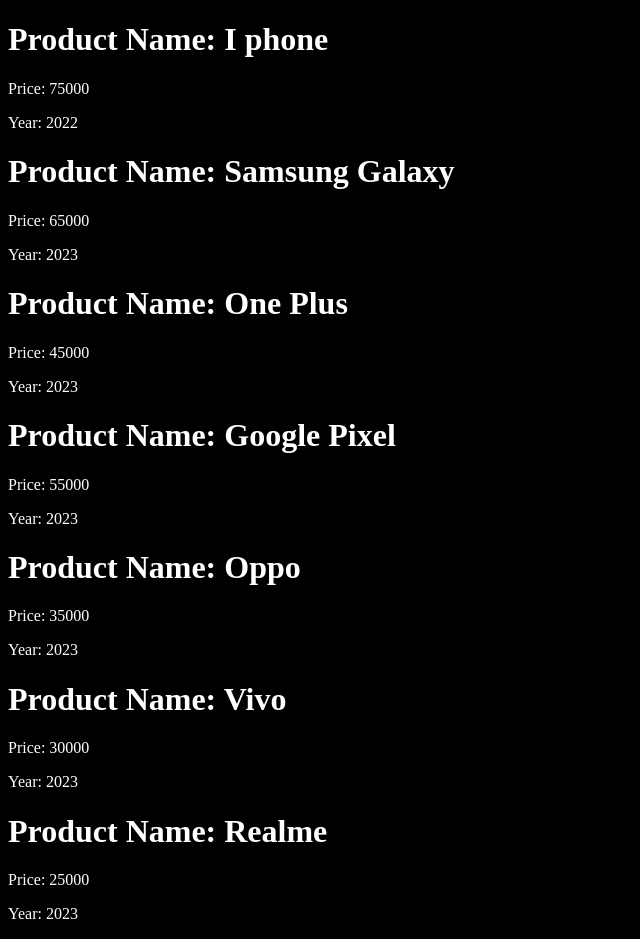
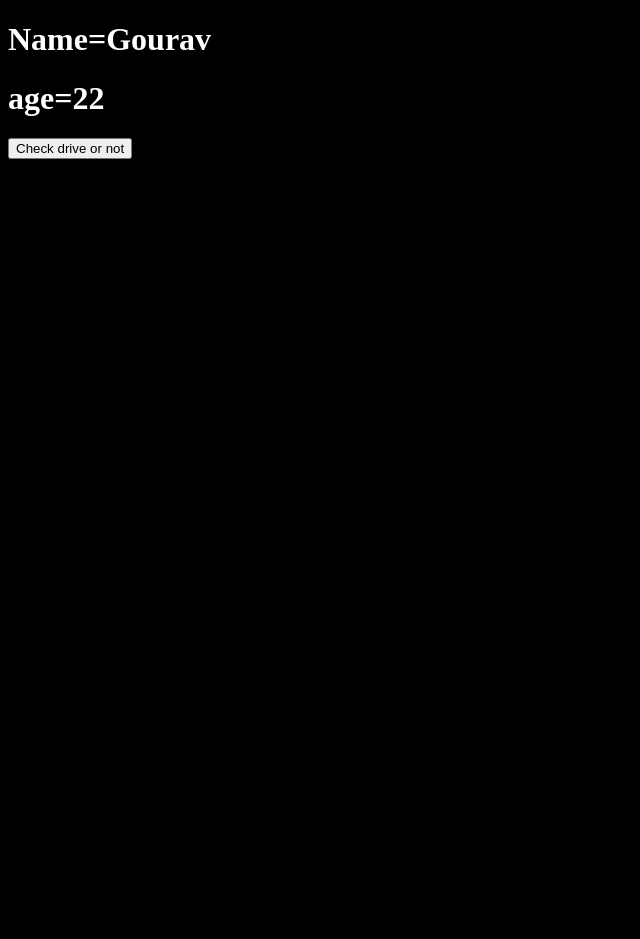
Before and after one commit to gouravgithub7710/web-dev-start-to-end, a React (Vite) app in the folder React_Chapter/: page / in a window 1280 px wide. Shown: the whole page, without its empty margins (0-640 px from the left). After the commit the page ends 800 px from the top, so only its background shows below. Built offline with nearby package versions, Linux system fonts and the light colour scheme.

Commit message:
& operator example  ()?():() ternary operator example

```diff
--- a/React_Chapter/src/App.jsx
+++ b/React_Chapter/src/App.jsx
@@ -72,26 +72,45 @@
 //rafe for react components
 //const implement up side of the return statement
 //<></> empty open and close tags
+//props for showing the data in the component
+
+// import React from 'react'
+// import Person from './Person'
+// //import { Test } from './components/Test'
+// // import Test from './components/Test'
+// import Test from './components/test'
+// import Product from './components/Product'
+// const App = () => {
+//   return (
+//   <>
+//     {/* <Person/> */}
+//     {/* <Test/> */}
+//     <Product name="I phone" price="75000" year="2022"/>
+//     <Product name="Samsung Galaxy" price="65000" year="2023"/>
+//     <Product name="One Plus" price="45000" year="2023"/>
+//     <Product name="Google Pixel" price="55000" year="2023"/>
+//     <Product name="Oppo" price="35000" year="2023"/>
+//     <Product name="Vivo" price="30000" year="2023"/>
+//     <Product name="Realme" price="25000" year="2023"/>
+//   </>
+
+//   )
+// }
+
+// export default App
+
+
+
+
+//&& operator example  ()?():() ternary operator example
 import React from 'react'
-import Person from './Person'
-//import { Test } from './components/Test'
-// import Test from './components/Test'
-import Test from './components/test'
-import Product from './components/Product'
+import Person from './components/Person'
+
 const App = () => {
   return (
-  <>
-    {/* <Person/> */}
-    {/* <Test/> */}
-    <Product name="I phone" price="75000" year="2022"/>
-    <Product name="Samsung Galaxy" price="65000" year="2023"/>
-    <Product name="One Plus" price="45000" year="2023"/>
-    <Product name="Google Pixel" price="55000" year="2023"/>
-    <Product name="Oppo" price="35000" year="2023"/>
-    <Product name="Vivo" price="30000" year="2023"/>
-    <Product name="Realme" price="25000" year="2023"/>
-  </>
-
+    <div>
+      <Person name="Gourav" age={22}/>
+    </div>
   )
 }
 
--- /dev/null
+++ b/React_Chapter/src/components/Person.jsx
@@ -0,0 +1,16 @@
+import React from 'react'
+//&& operator example  ()?():() ternary operator example
+const Person = ({name,age}) => {
+ const check= () => {if(age>18){alert("You can drive")}else{ alert("You can not drive")}}
+  return (
+    <div>
+    <h1>Name={name}</h1>
+    <h1>age={age}</h1>
+
+    <button onClick={check}>Check drive or not</button>
+
+    </div>
+  )
+}
+
+export default Person
```
